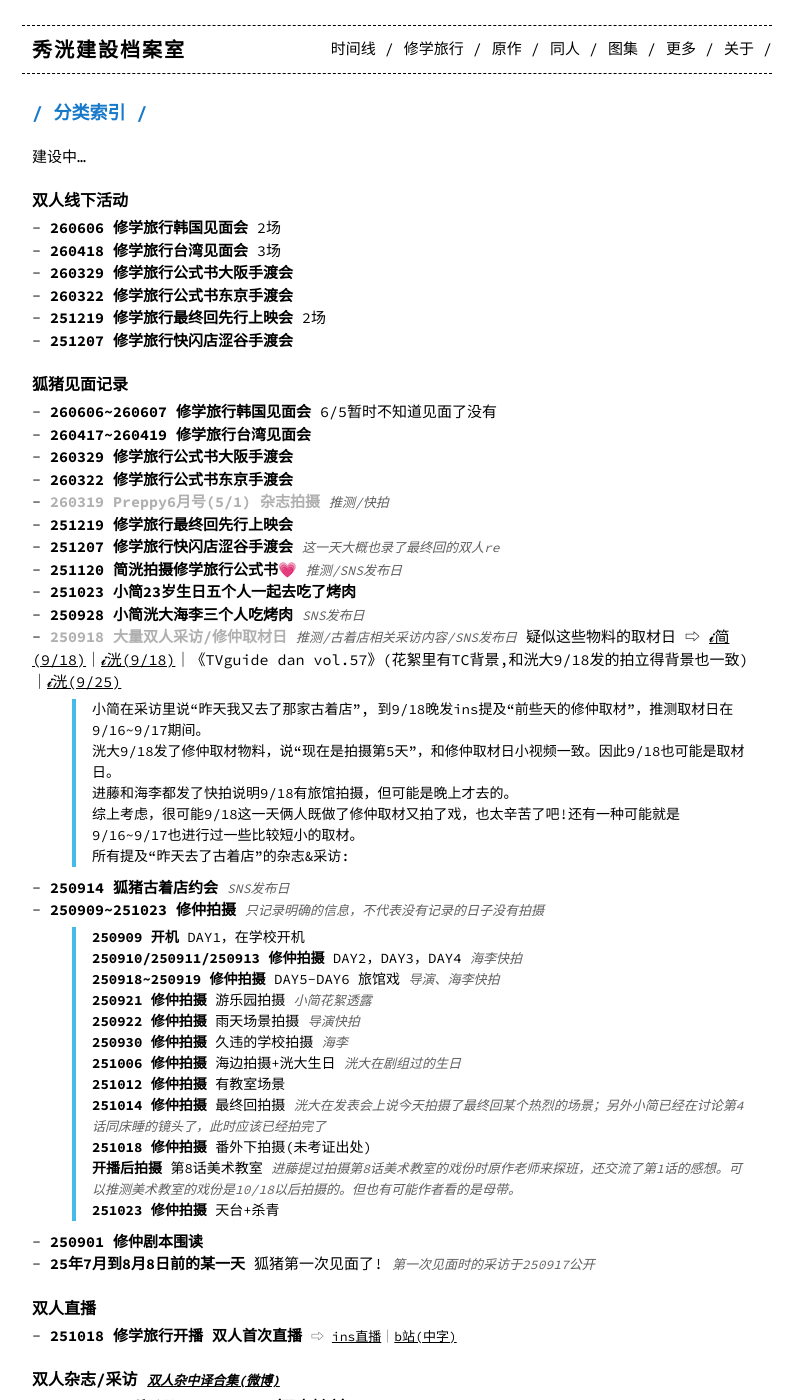
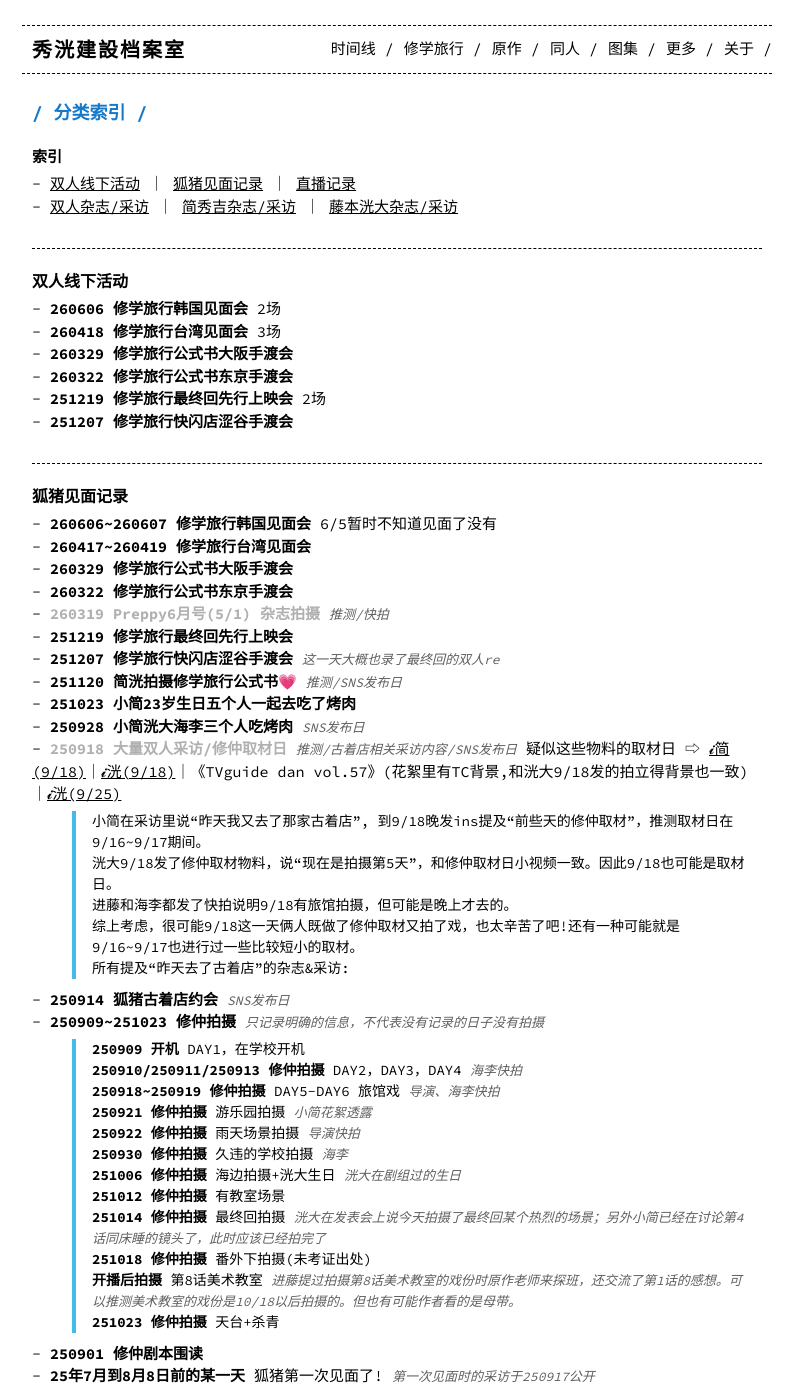
Before and after one commit to eri329/hidekou, a Jekyll site: the page built from category.md, in a window 1280 px wide and 1400 px high. Shown: the whole window, without its empty margins (243-1044 px from the left). Built offline with Jekyll 4.4.1, drawn with Linux system fonts in a browser that asks for light colours; comment, search, counter and statistics services are not loaded.

Commit message:
layout update for category page.

```diff
--- a/category.md
+++ b/category.md
@@ -9,10 +9,15 @@ permalink: /category/
 *根据日期/关键词可以到[【时间线】]({{ site.baseurl }}/index/)或[【个人物料】]({{ site.baseurl }}/solo/)中检索详细内容*
 -->
 
-建设中...
+#### 索引
+* [双人线下活动](#event) ｜ [狐猪见面记录](#meet) ｜ [直播记录](#live)
+* [双人杂志/采访](#two-magazine) ｜ [简秀吉杂志/采访](#kan-magazine) ｜ [藤本洸大杂志/采访](#kou-magazine)
 
+<div class="line"></div>
 
 ## 双人线下活动
+{: #event}
+
 * **260606 修学旅行韩国见面会** 2场
 * **260418 修学旅行台湾见面会** 3场
 * **260329 修学旅行公式书大阪手渡会**
@@ -20,7 +25,11 @@ permalink: /category/
 * **251219 修学旅行最终回先行上映会** 2场
 * **251207 修学旅行快闪店涩谷手渡会**
 
+<div class="line"></div>
+
 ## 狐猪见面记录
+{: #meet}
+
 * **260606~260607 修学旅行韩国见面会** 6/5暂时不知道见面了没有
 * **260417~260419 修学旅行台湾见面会**
 * **260329 修学旅行公式书大阪手渡会**
@@ -54,10 +63,19 @@ permalink: /category/
 * **250901 修仲剧本围读**
 * **25年7月到8月8日前的某一天** 狐猪第一次见面了! *第一次见面时的采访于250917公开*{: .text-small}
 
-## 双人直播
-* **251018 修学旅行开播 双人首次直播** <span>⇨ [ins直播](https://www.instagram.com/reels/DP9BEdCE9EE/)｜[b站(中字)](https://www.bilibili.com/video/BV1CpCuB6ErV)</span>{: .text-small}
+<div class="line"></div>
 
-## 双人杂志/采访 *[双人杂中译合集(微博)](https://m.weibo.cn/status/5240466527748415)*{: .text-small}
+## 直播记录
+{: #live}
+*修仲相关直播*{: .text-small}
+
+* **251018 修学旅行开播 双人首次直播**{: .text-red} <span>⇨ [ins直播](https://www.instagram.com/reels/DP9BEdCE9EE/)｜[b站(中字)](https://www.bilibili.com/video/BV1CpCuB6ErV)</span>{: .text-small}
+
+<div class="line"></div>
+
+## 双人杂志/采访
+{: #two-magazine}
+*[双人杂中译合集(微博)](https://m.weibo.cn/status/5240466527748415)*{: .text-small}
 
 * **260820 TVガイドdan vol.61（双人封底）** <span>两版封底 ⇨ </span>{: .text-small}
 * **260607 Emo!miu采访（web）**<span>Clayge联动企画｜晒单抽送周边/应募拍立得｜白T/浅色衬衫/深色睡衣｜44p ⇨ [【藤本洸大×簡秀吉】シャンプーの香りに癒されて、まったり過ごす休日の昼下がり♪](https://emomiu.jp/news/264220/)</span>{: .text-small}
```
Also changed, not shown: flattened_timeline.md (+5 -3 lines), solo.md (+2 -2 lines).
